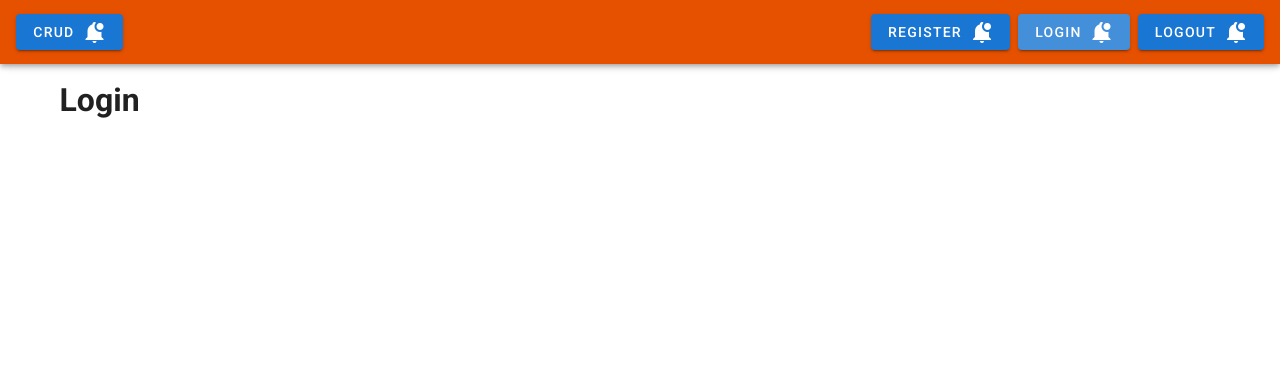
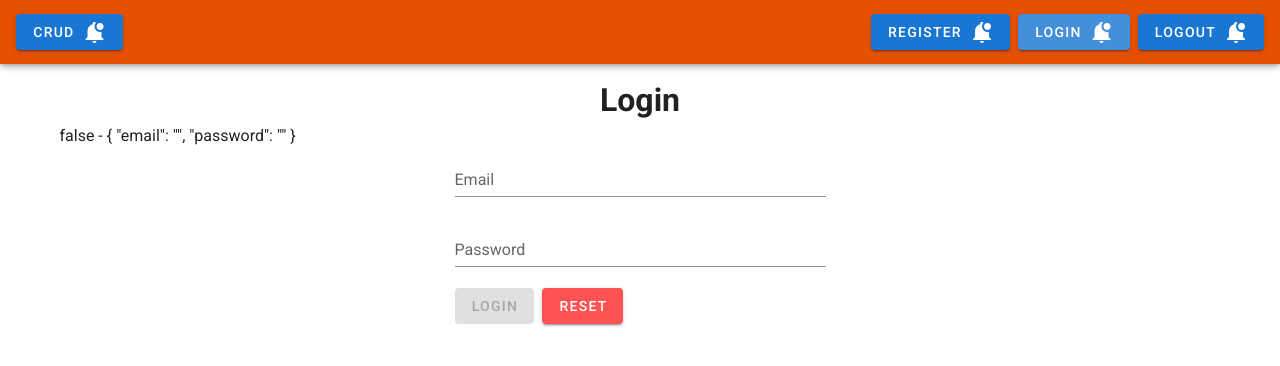
Before and after one commit to bluuweb/vuetify-v1, a Vue app: page /login in a window 1280 px wide. Shown: the top 366 px of the page. Built offline with nearby package versions, Linux system fonts and the light colour scheme.

Commit message:
🔥🔥

```diff
--- a/src/views/Login.vue
+++ b/src/views/Login.vue
@@ -1,3 +1,64 @@
 <template>
-    <h1>Login</h1>
+    <div>
+        <h1 class="text-center">Login</h1>
+        {{ valid }} - {{ user }}
+        <v-form v-model="valid" ref="formRegister">
+            <v-row justify="center">
+                <v-col cols="8" md="4">
+                    <v-text-field
+                        v-model="user.email"
+                        label="Email"
+                        :rules="emailRules"
+                    />
+                    <v-text-field
+                        v-model="user.password"
+                        label="Password"
+                        :rules="passwordRules"
+                    />
+                    <v-btn
+                        color="primary"
+                        class="mr-2"
+                        :disabled="!valid"
+                        @click="loginUser"
+                        >Login</v-btn
+                    >
+                    <v-btn color="error" @click="reset">Reset</v-btn>
+                </v-col>
+            </v-row>
+        </v-form>
+    </div>
 </template>
+
+<script>
+export default {
+    data() {
+        return {
+            valid: false,
+            user: {
+                email: "",
+                password: "",
+            },
+            emailRules: [
+                (v) => (v && !!v.trim()) || "Escribe algo, no espacios!",
+                (v) => !!v || "No existe",
+                (v) =>
+                    /^[^@]+@[^@]+\.[a-zA-Z]{2,}$/.test(v) ||
+                    "Formato de email incorrecto",
+            ],
+            passwordRules: [
+                (v) => !!v || "No existe",
+                (v) => (v && v.length > 5) || "Email sobre 6 carácteres",
+            ],
+        };
+    },
+    methods: {
+        loginUser() {
+            console.log("Login user...");
+        },
+        reset() {
+            console.log("reset...");
+            this.$refs.formRegister.reset();
+        },
+    },
+};
+</script>
```
Also changed, not shown: 1 other file (tests, documents, lock files or other folders).
